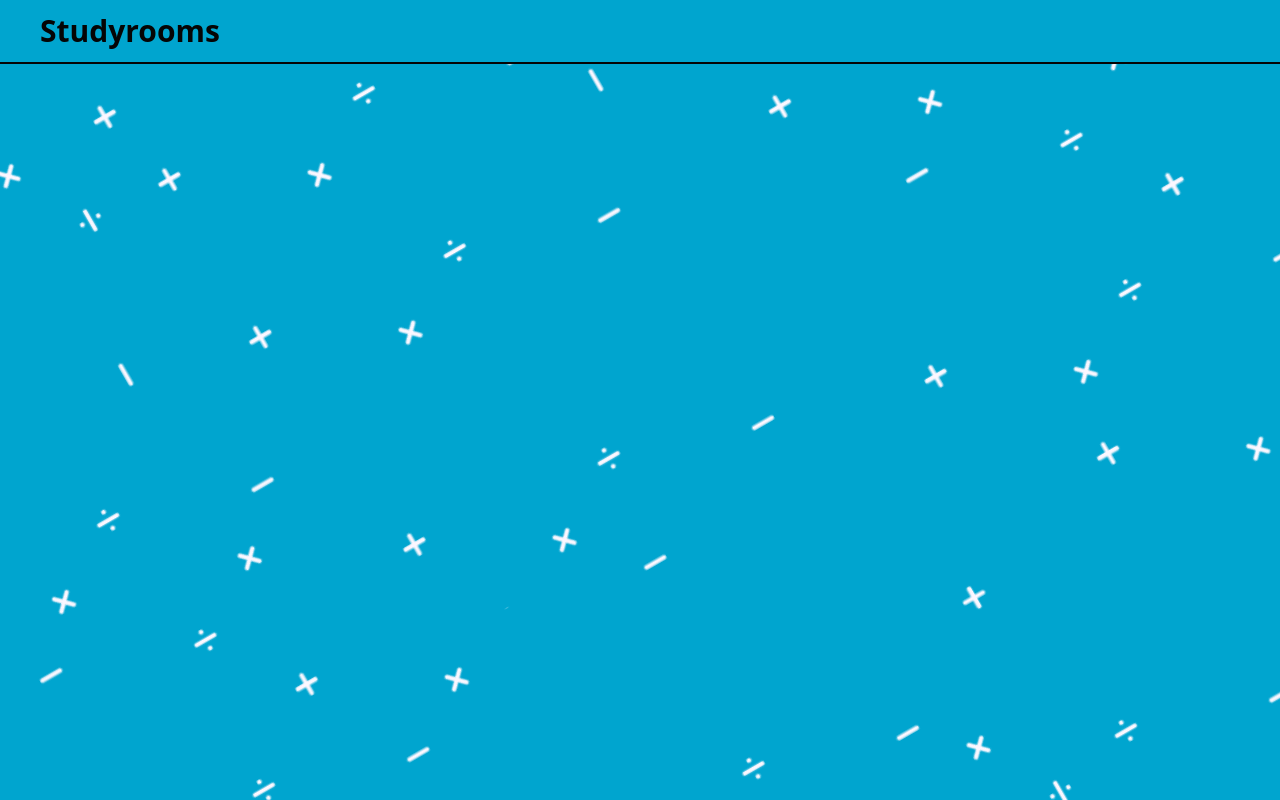
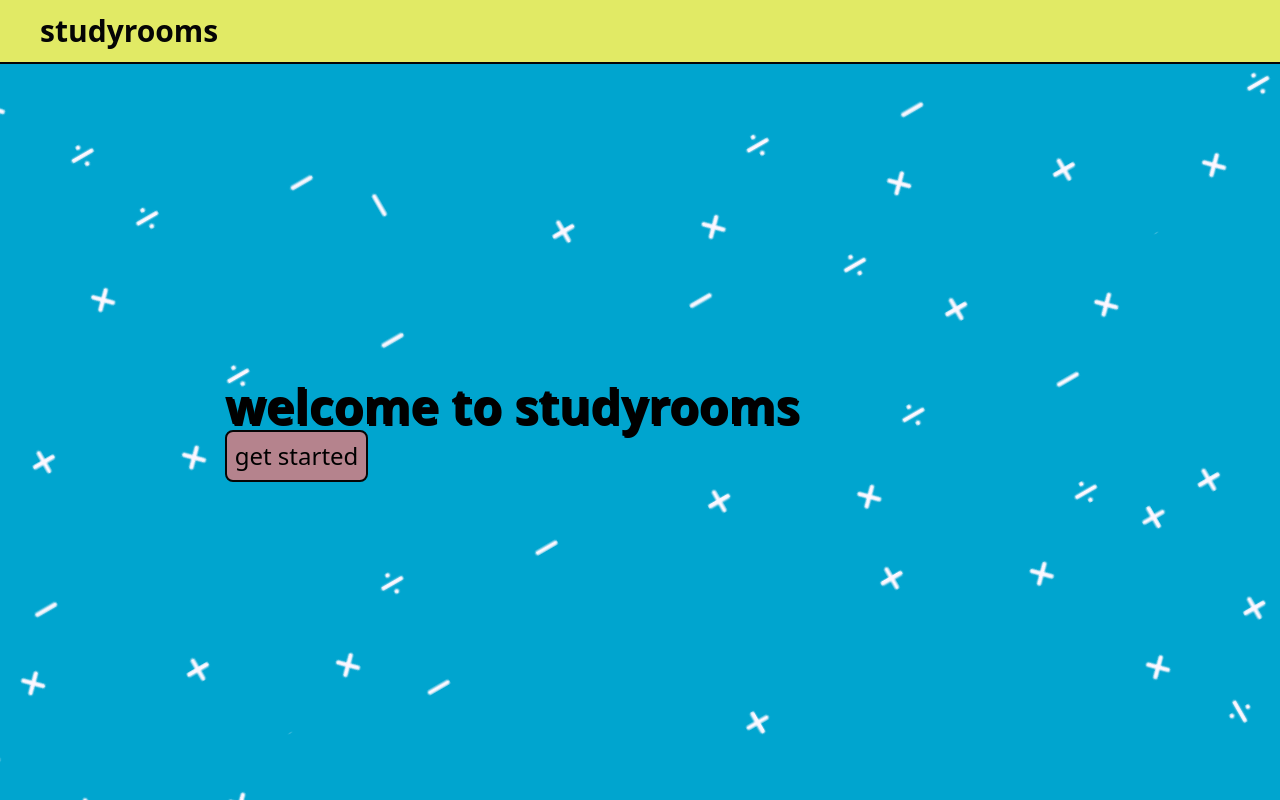
Before and after one commit to JJDOESIT/studyrooms, a Next.js app: page / in a window 1280 px wide. Built offline with nearby package versions, Linux system fonts and the light colour scheme.

Commit message:
Added gold

```diff
--- a/app/page.module.css
+++ b/app/page.module.css
@@ -20,3 +20,12 @@
         background-position: 1000px 0;
     }
 }
+
+.main {
+    position: fixed;
+    top: 8vh;
+    width: 100%;
+    height: 92vh;
+    overflow-y: auto;
+    overflow-x: hidden;
+}
--- a/app/page.tsx
+++ b/app/page.tsx
@@ -7,9 +7,15 @@ export default function Home() {
   return (<>
       <Navbar></Navbar>
       <div className={styles.background}>
-
       </div>
-      <div></div>
+      <div className={styles.main}>
+        <div className="w-full h-full flex-row justify-center items-center flex pr-[20%]">
+          <div>
+            <h1 className="font-montserrat text-5xl font-bold  drop-shadow-[2px_2px_0px_black]">welcome to studyrooms</h1>
+            <button className="font-montserrat text-2xl bg-oldRose border-2 border-black rounded-lg p-2">get started</button>
+          </div>
+        </div>
+      </div>
     </>
   );
 }
--- a/components/navbar.tsx
+++ b/components/navbar.tsx
@@ -1,9 +1,9 @@
 
 
 export default function Navbar() {
-    return <div className="w-full h-[8vh] flex-row items-center flex fixed top-0 left-0 bg-pacificCyan border-b-2 border-black">
+    return <div className="w-full h-[8vh] flex-row items-center flex fixed top-0 left-0 bg-oldGold border-b-2 border-black">
         <div>
-            <h1 className="font-montserrat text-3xl text-black p-10 font-bold">Studyrooms</h1>
+            <h1 className="font-montserrat text-3xl text-black p-10 font-bold">studyrooms</h1>
         </div>
     </div>
 }
--- a/tailwind.config.js
+++ b/tailwind.config.js
@@ -13,7 +13,7 @@ module.exports = {
         magnolia: "#fcf7ff",
         pacificCyan: "#00a5cf",
         black: "#050505",
-        oldGold: "#bfab25",
+        oldGold: "#e1ea65",
         oldRose: "#b5838d",
       },
       fontFamily: {
```
